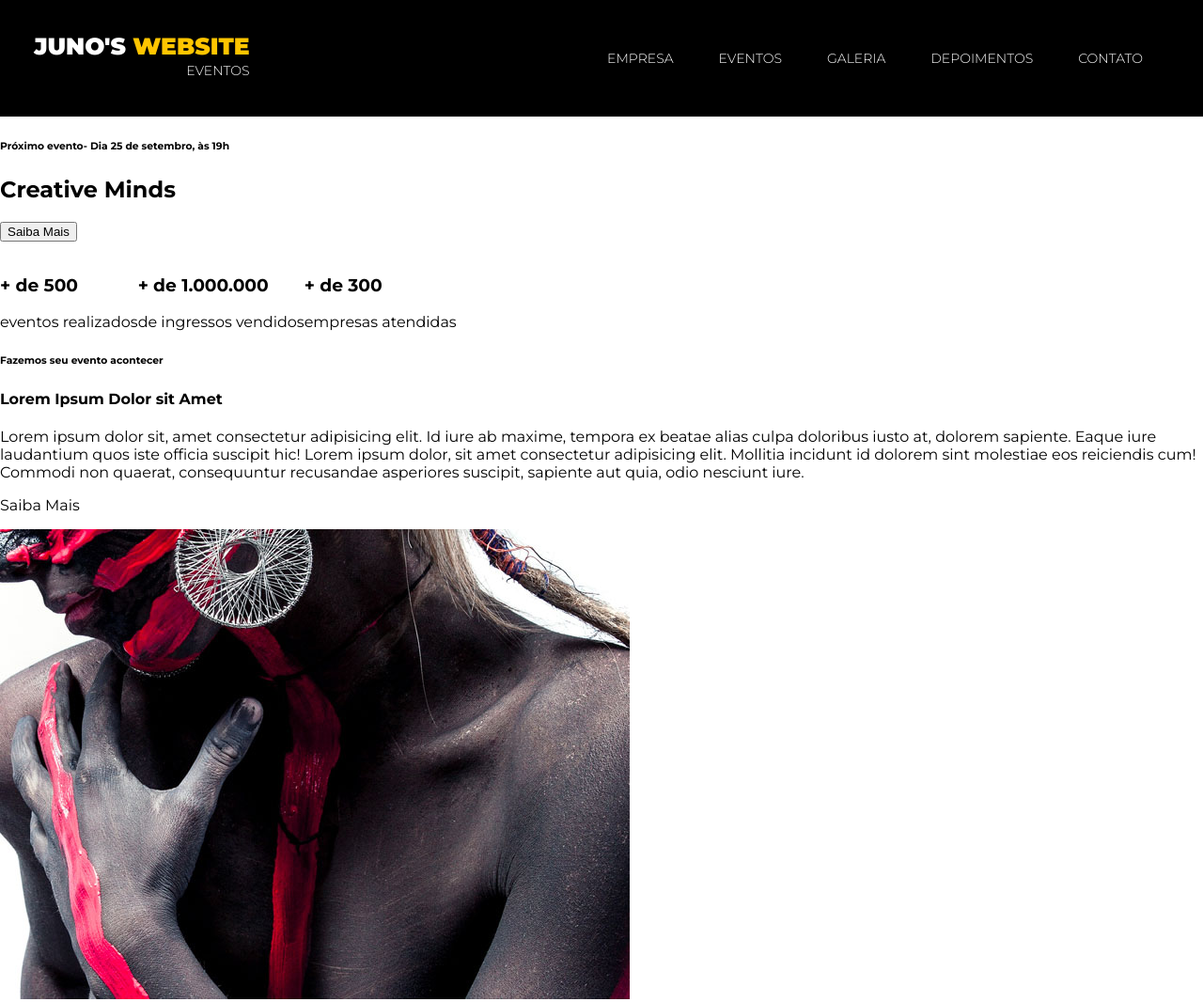
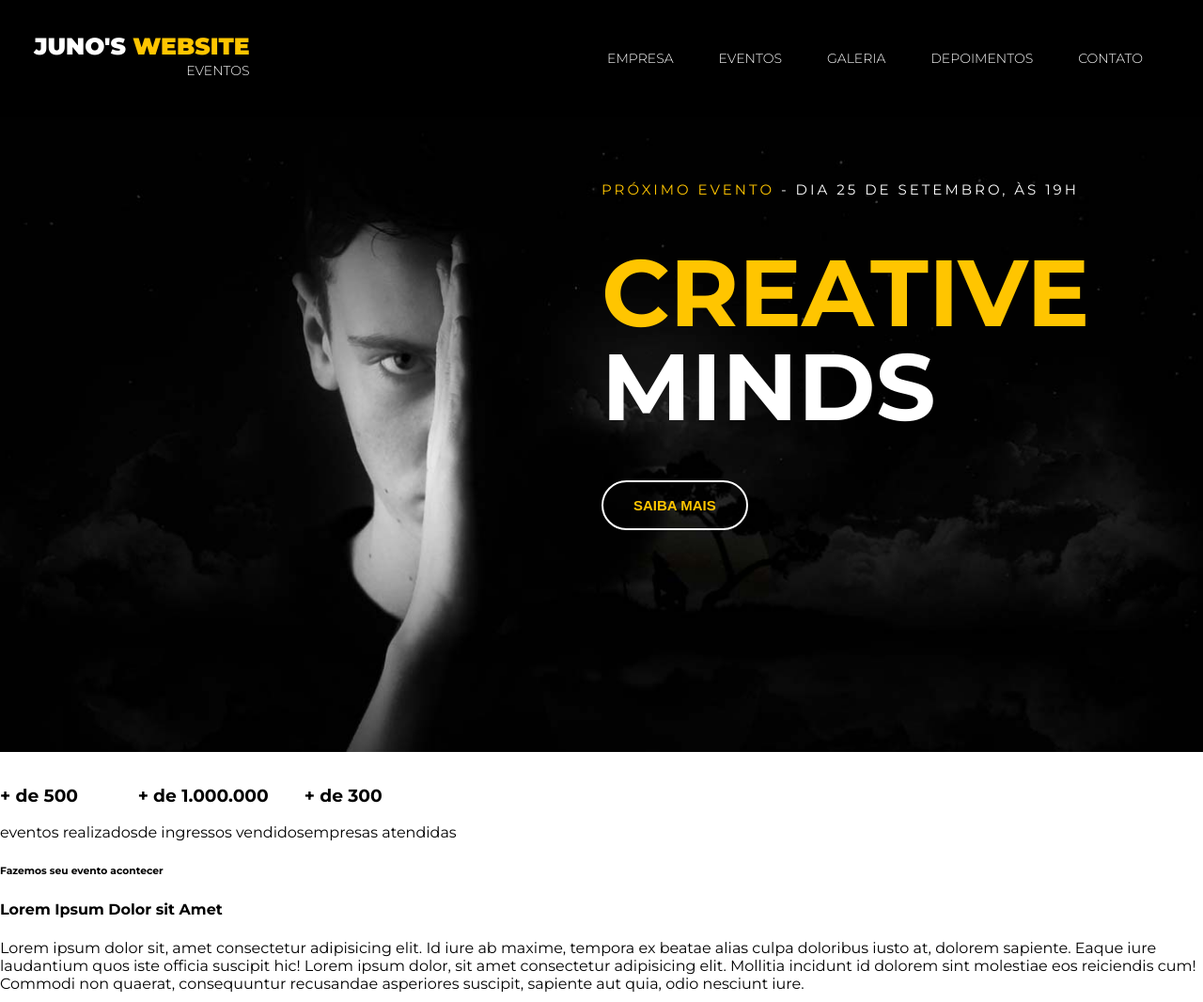
Before and after one commit to junonedel/juno, a website: page src/index.html in a window 1280 px wide. Shown: the top 1066 px of the page at 94% size. Drawn offline with Linux system fonts and the light colour scheme.

Commit message:
feat(header): implemented header styles

```diff
--- a/src/index.html
+++ b/src/index.html
@@ -4,14 +4,15 @@
     <meta charset="UTF-8" />
     <meta http-equiv="X-UA-Compatible" content="IE=edge" />
     <meta name="viewport" content="width=device-width, initial-scale=1.0" />
-    <link rel="stylesheet" href="style.css"/>
+    <link rel="stylesheet" href="style.css" />
     <title>Juno</title>
   </head>
   <body>
     <nav class="navbar">
-      <h1 class="logo-juno">Juno's <span class="copy--primary">Website</span>
-          <span class="logo-juno__subtitle"> Eventos</span>
-        </h1>
+      <h1 class="logo-juno">
+        Juno's <span class="copy--primary">Website</span>
+        <span class="logo-juno__subtitle"> Eventos</span>
+      </h1>
       <ul class="navbar__links">
         <li><a href="#Empresa">Empresa</a></li>
 
@@ -27,9 +28,19 @@
     <header>
       <div id="slider">
         <div class="slide">
-          <h6><span>Próximo evento</span>- Dia 25 de setembro, às 19h</h6>
-          <h2><span>Creative</span> Minds</h2>
-          <button>Saiba Mais</button>
+          <img
+            class="slide__background-image"
+            src="./images/banner.jpg"
+            alt="Juno's Website Banner"
+          />
+          <div class="slide__copy">
+            <h6>
+              <span class="copy--primary">Próximo evento</span> - Dia 25 de
+              setembro, às 19h
+            </h6>
+            <h2><span class="copy--primary">Creative</span> Minds</h2>
+            <button class="btn btn--slide">Saiba Mais</button>
+          </div>
         </div>
       </div>
     </header>
@@ -69,7 +80,7 @@
 
       <section>
         <div>
-          <img src="./images/institutional.jpg"/>
+          <img src="./images/institutional.jpg" />
           <h6>
             Você informa a temática e nós planejamos um evento com tecnologia e
           </h6>
--- a/src/style.css
+++ b/src/style.css
@@ -5,9 +5,10 @@
 }
 
 :root {
-  --color-primary: #ffc500;
   font-family: "Montserrat", sans-serif;
   font-size: 16px;
+  --color-primary: #ffc500;
+  --default-padding: 1rem;
 }
 
 body {
@@ -23,6 +24,7 @@ ul {
 
 .navbar {
   position: fixed;
+  z-index: 1;
   display: grid;
   grid-template-columns: 2fr 8fr;
   align-items: center;
@@ -51,7 +53,7 @@ ul {
 
 .navbar__links li {
   margin-right: 3rem;
-  font-size: .875rem;
+  font-size: 0.875rem;
   text-transform: uppercase;
 }
 
@@ -71,3 +73,66 @@ ul {
 .copy--primary {
   color: var(--color-primary);
 }
+
+#slider {
+  background-color: #000;
+  color: #fff;
+}
+
+.slide {
+  position: relative;
+  height: calc(100vh - 7.75rem);
+}
+
+.slide__background-image {
+  width: 100%;
+  height: 100%;
+  object-fit: cover;
+  object-position: center;
+}
+
+.slide__copy {
+  position: absolute;
+  top: 4.25rem;
+  left: 50vw;
+}
+
+.slide__copy h6 {
+  font-size: 0.9375rem;
+  font-weight: 400;
+  text-transform: uppercase;
+  letter-spacing: 3px;
+  margin: 0;
+}
+
+.slide__copy h2 {
+  font-size: 6.25rem;
+  text-transform: uppercase;
+  line-height: 6.25rem;
+  margin: 50px 0 50px 0;
+}
+
+.slide__copy h2 span {
+  display: block;
+}
+
+.btn {
+  cursor: pointer;
+  padding: 1rem 2rem;
+  color: var(--color-primary);
+  border: 0.125rem solid #fff;
+  border-radius: 5rem;
+  background: unset;
+  font-size: 0.9375rem;
+  font-weight: 700;
+  text-transform: uppercase;
+  transition: 0.5s all ease;
+}
+
+.btn:hover,
+.btn:active,
+.btn:focus {
+    border-color: var(--color-primary);
+    background-color: var(--color-primary);
+    color: #fff;
+}
```
Lines whose indentation alone changed are shown as unchanged.
